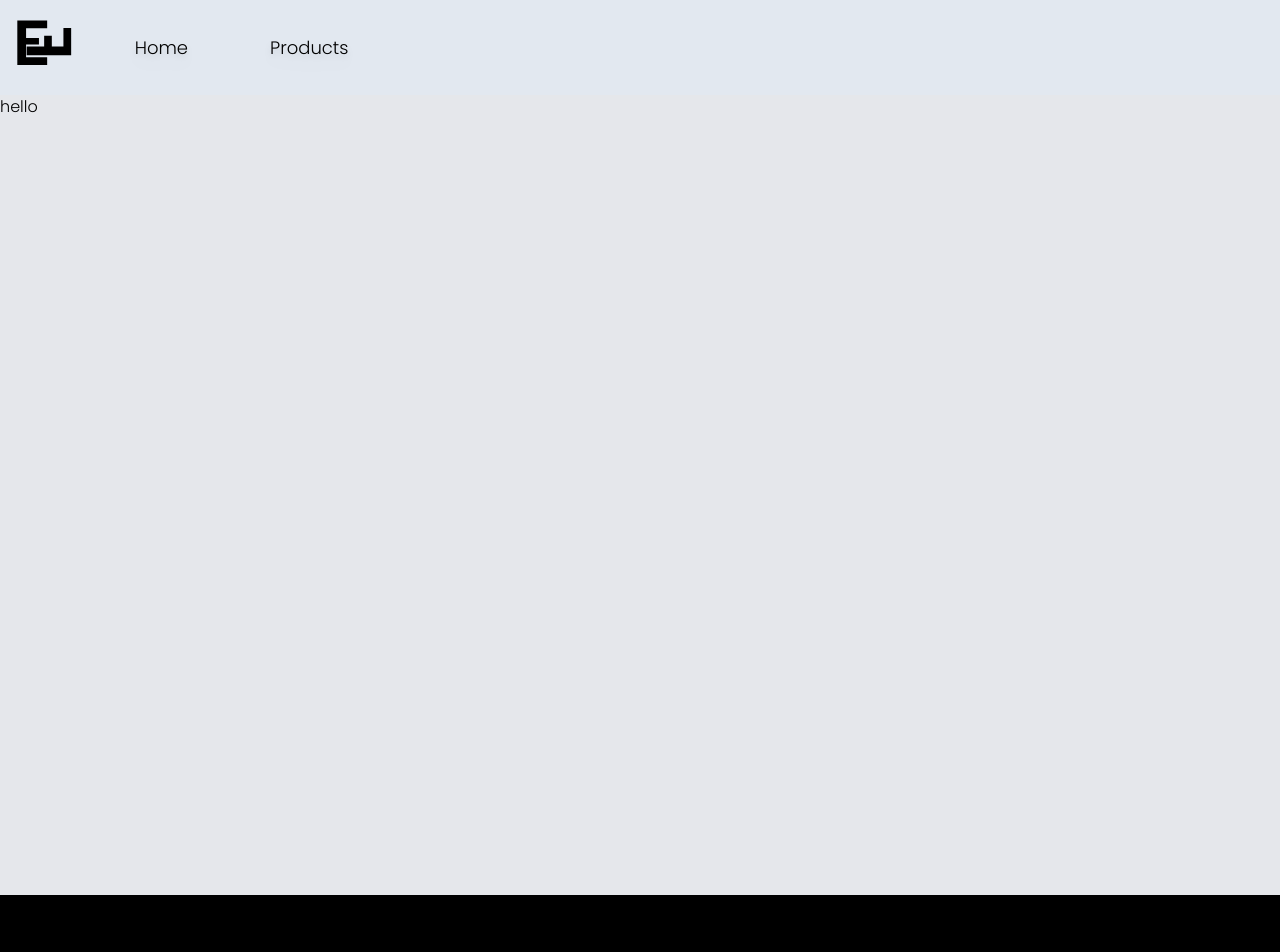
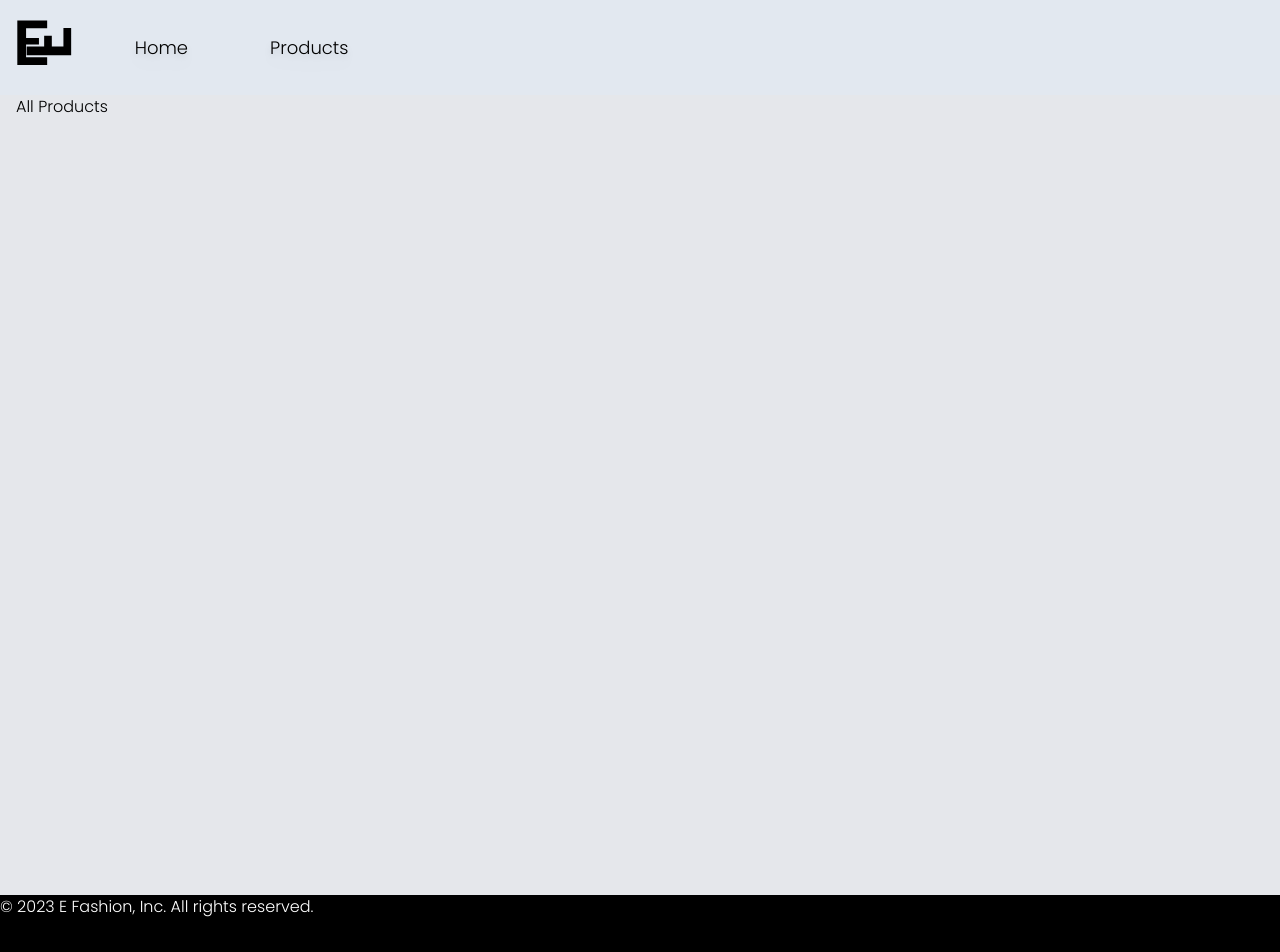
Before and after one commit to mano-1310/ECommerce-UI, a React (Create React App) app: page /products in a window 1280 px wide. Shown: the top 952 px of the page. Built offline with nearby package versions, Linux system fonts and the light colour scheme.

Commit message:
small changes

```diff
--- a/src/App.tsx
+++ b/src/App.tsx
@@ -7,17 +7,18 @@ import Navbar from './components/Navbar';
 import { Route, Routes } from 'react-router-dom';
 import Cart from './components/Cart';
 
+
 function App() {
   return (
     <Background>
-      <Navbar/>
+      <Navbar />
       <Routes>
         <Route path='/' element={< Home />} />
         <Route path='/home' element={< Home />} />
         <Route path='/products' element={< Products />} />
         <Route path='/cart' element={< Cart />} />
       </Routes>
-        <Footer/>
+      <Footer />
     </Background>
   );
 }
--- a/src/components/Footer.tsx
+++ b/src/components/Footer.tsx
@@ -1,10 +1,12 @@
-
 const Footer = () => {
   return (
-    <div className="min-h-[100px] bg-black text-white">
-      <div className="flex justify-end pt-4 mr-4">
+    <footer>
+      <div className="min-h-[100px]  bg-black text-white">
+        <div className="flex lg:justify-start sm:justify-center">
+          &copy; 2023 E Fashion, Inc. All rights reserved.
+        </div>
       </div>
-    </div>
+    </footer>
   )
 }
 
--- a/src/components/Products.tsx
+++ b/src/components/Products.tsx
@@ -2,8 +2,8 @@ import React from 'react'
 
 const Posts = () => {
   return (
-    <div className="min-h-screen" id='products'>
-      hello
+    <div className="min-h-screen px-4" id='products'>
+      All Products
     </div>
   )
 }
```
Lines whose indentation alone changed are shown as unchanged.
